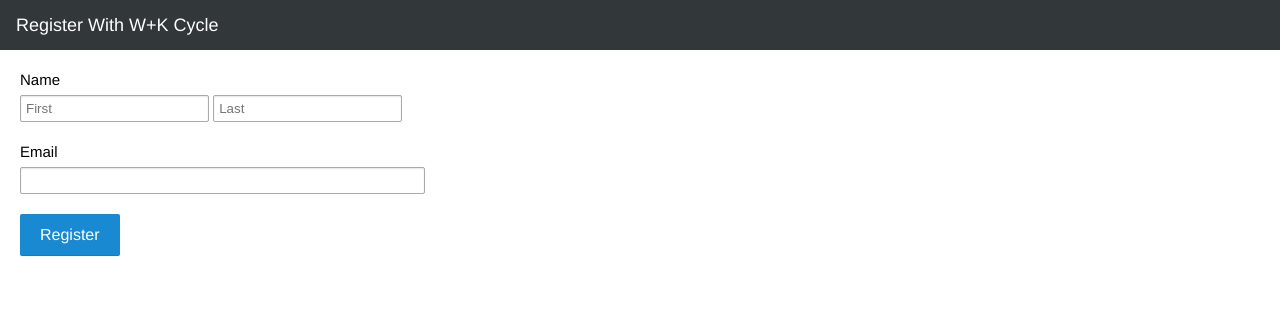
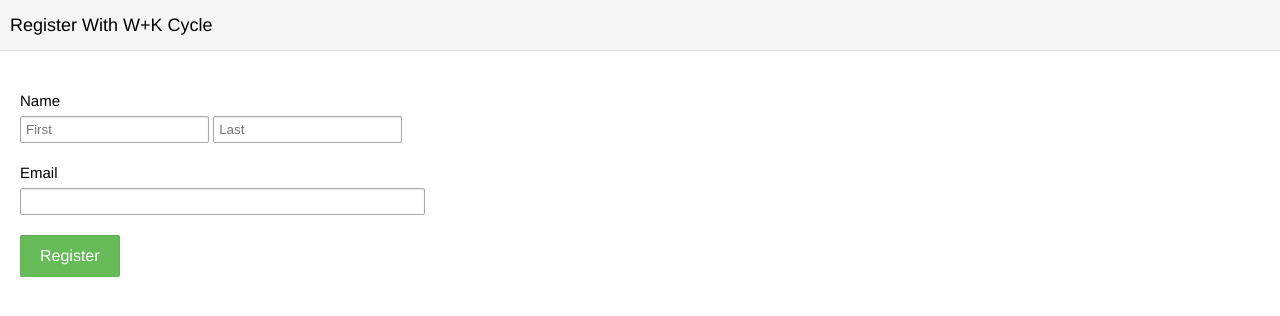
Before and after one commit to hezhao/cycle, a Flask app: template app/templates/register.html in a window 1280 px wide. Shown: the top 316 px of the page. Run offline with Flask 2, Linux system fonts and the light colour scheme; the template is opened without the code that fills it, so the values that code supplies are empty.

Commit message:
register page style changes

```diff
--- a/app/static/style.css
+++ b/app/static/style.css
@@ -20,11 +20,11 @@ a:hover {
 
 
 h1 {
-    color: #fff;
+    /*color: #fff;*/
     margin: 0;
     font-size: 18px;
     font-weight: 400;
-    line-height: 50px;
+    line-height: 30px;
     text-transform: capitalize;
 }
 
@@ -52,13 +52,6 @@ code {
     margin: 0px;
 }
 
-.title {
-    padding: 0 16px;
-    background: #32373a;
-    position: relative;
-    height: 50px;
-}
-
 p.footer{
     text-align: right;
     font-size: 11px;
@@ -68,7 +61,7 @@ p.footer{
     margin: 20px 0 0 0;
 }
 
-div.register {
+div.nav {
     padding: 10px 0 10px 10px;
     margin-bottom: 20px;
     border-bottom: 1px solid #e0e0e0;
@@ -144,27 +157,27 @@ form input{
     padding: 5px;
     margin-bottom: 20px;
     outline: 0;
-    -webkit-border-radius: 2px;
+/*    -webkit-border-radius: 2px;
     -moz-border-radius: 2px;
     -webkit-box-shadow: inset 0 1px 2px rgba(0,0,0,.1);
-    -moz-box-shadow: inset 0 1px 2px rgba(0,0,0,.1);
+    -moz-box-shadow: inset 0 1px 2px rgba(0,0,0,.1);*/
 }
 form input[type=submit]{
-    background: #198ad1;
+    background: #66ba58;
     color: #fff;
     display: inline-block;
     padding: 0 20px;
     font-size: 16px;
     line-height: 2.6em;
     font-family: "Helvetica Neue",Helvetica,Arial,"Lucida Grande",sans-serif;
-    font-weight: 400;
-    -webkit-box-shadow: inset 0 -1px 0 rgba(0,0,0,.1);
-    -moz-box-shadow: inset 0 -1px 0 rgba(0,0,0,.1);
-    box-shadow: inset 0 -1px 0 rgba(0,0,0,.1);
-    -webkit-border-radius: 2px;
-    -moz-border-radius: 2px;
-    border-radius: 2px;
-    text-transform: capitalize;
+    /*font-weight: 400;*/
+    /*-webkit-box-shadow: inset 0 -1px 0 rgba(0,0,0,.1);*/
+    /*-moz-box-shadow: inset 0 -1px 0 rgba(0,0,0,.1);*/
+    /*box-shadow: inset 0 -1px 0 rgba(0,0,0,.1);*/
+    /*-webkit-border-radius: 2px;*/
+    /*-moz-border-radius: 2px;*/
+    /*border-radius: 2px;*/
+    /*text-transform: capitalize;*/
     border: 0;
     cursor: pointer;
     text-align: center;
--- a/app/templates/register.html
+++ b/app/templates/register.html
@@ -9,8 +9,8 @@
     </head>
     <body>
         <div id="container">
-            <div class="title">
-                <h1>Register with W+K Cycle</h1>
+            <div class="nav">
+              <h1>Register with W+K Cycle</h1>
             </div>
             <div id="content">
 
```
Also changed, not shown: other parts of app/static/style.css (+28 -8 lines).
